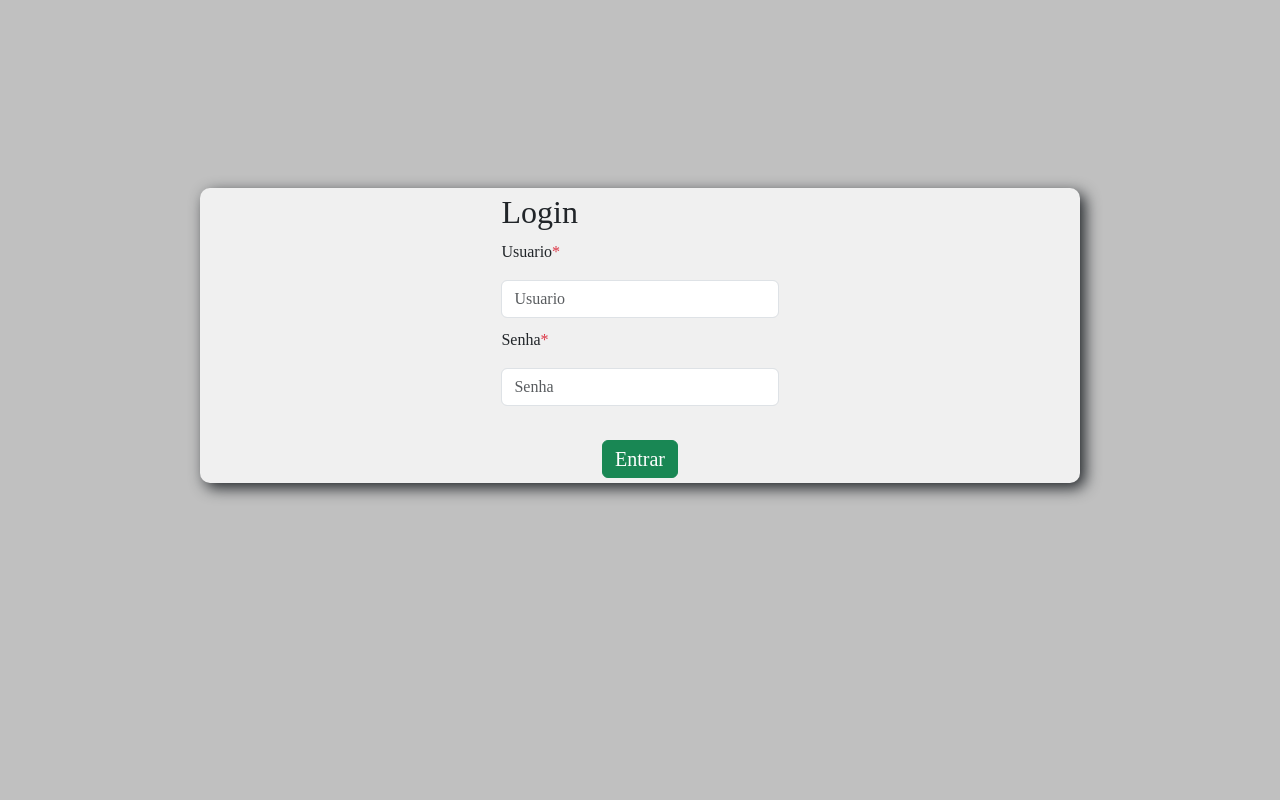
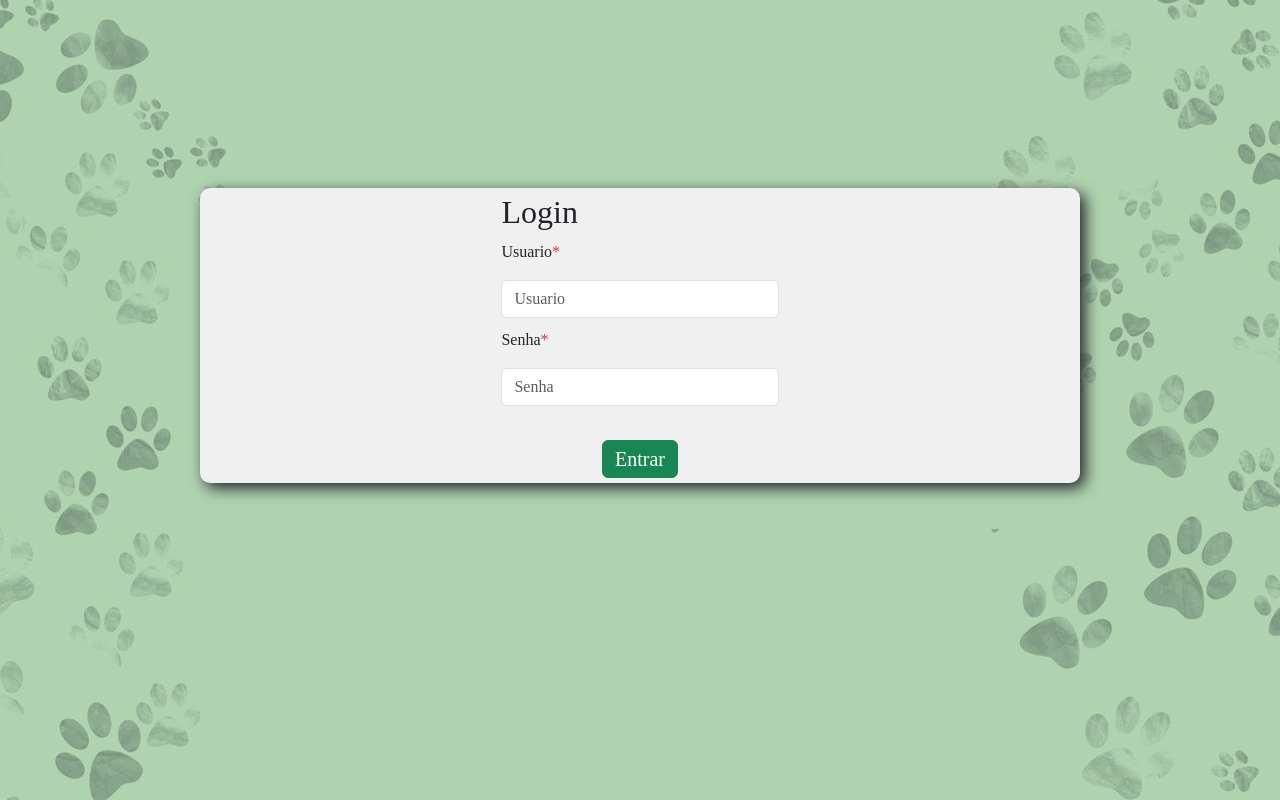
Before and after one commit to LucasSgarbi/AniMais, a PHP site: page /login-out/login.php in a window 1280 px wide. Run offline with PHP 8.4, Linux system fonts and the light colour scheme.

Commit message:
background na tela de login

```diff
--- a/uLogin.css
+++ b/uLogin.css
@@ -91,6 +91,10 @@ footer{
 }
 #bg{
   background-color: #c0c0c0;
+  background-image: url("../AniMais/assets/img/background_login.jpg");
+  background-position: center;
+  background-attachment: fixed;
+  height: 50vh;
 }
 #btnEntrar h5{
   margin-top: auto;
--- a/ucabecalho/uCabecalho.php
+++ b/ucabecalho/uCabecalho.php
@@ -50,7 +50,7 @@
 
         <div class="container-fluid">
             <a id="logo" class="navbar-brand" href="../uhome/home.php">
-                <img src="../../assets/img/ragute2.png" alt="Bootstrap" width="220" height="50">
+                <img src="../../assets/img/ragute2.png" alt="Ani+" width="220" height="50">
             </a>
 
 
--- a/uhome/home.php
+++ b/uhome/home.php
@@ -9,7 +9,7 @@ $user = $_SESSION['usuario'];
     <div class="offset-2 col-md-8">
         <div class="card text-center" style="margin: 8%;">
             <div class="card-header">
-                <strong>Seja Bem Vindo <?php echo ucfirst($user) ?> ao Sistema do Ani+!</strong>
+                <strong>Seja Bem Vindo <?php echo ucfirst($user) ?> ao Sistema Ani+!</strong>
             </div>
             <div class="card-body">
                 <h5 class="card-title">Painel Administrativo</h5>
```
Also changed, not shown: assets/img/background_login.jpg (added).
